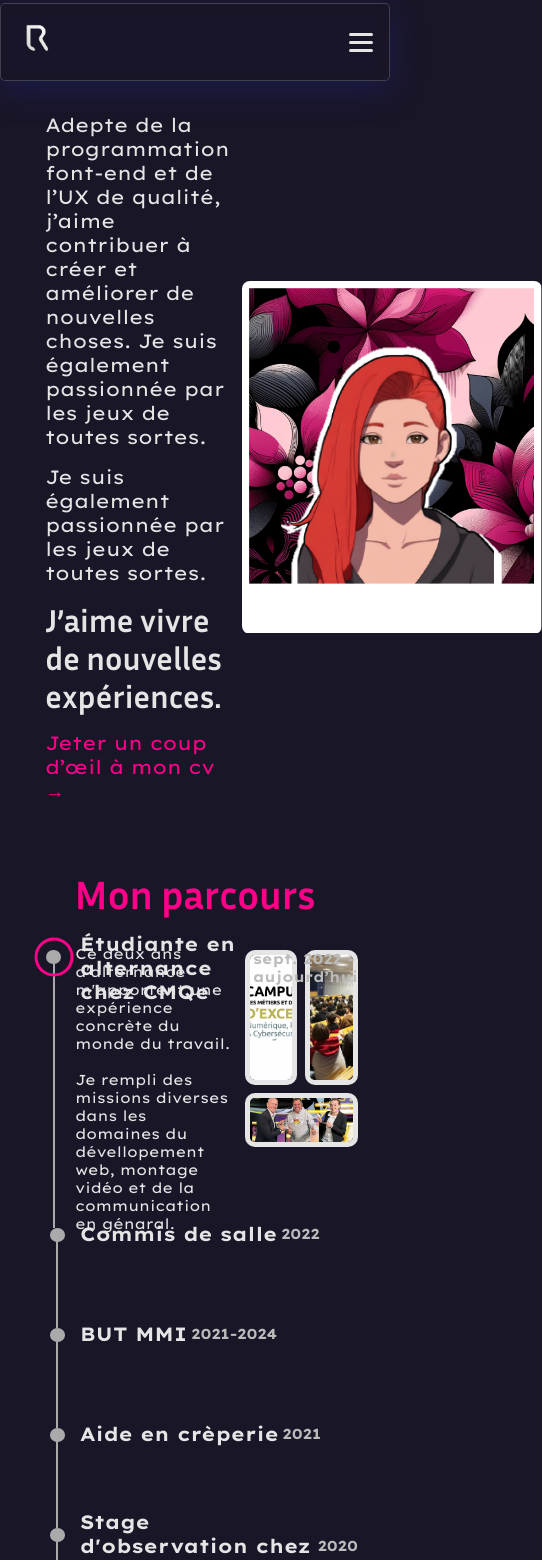
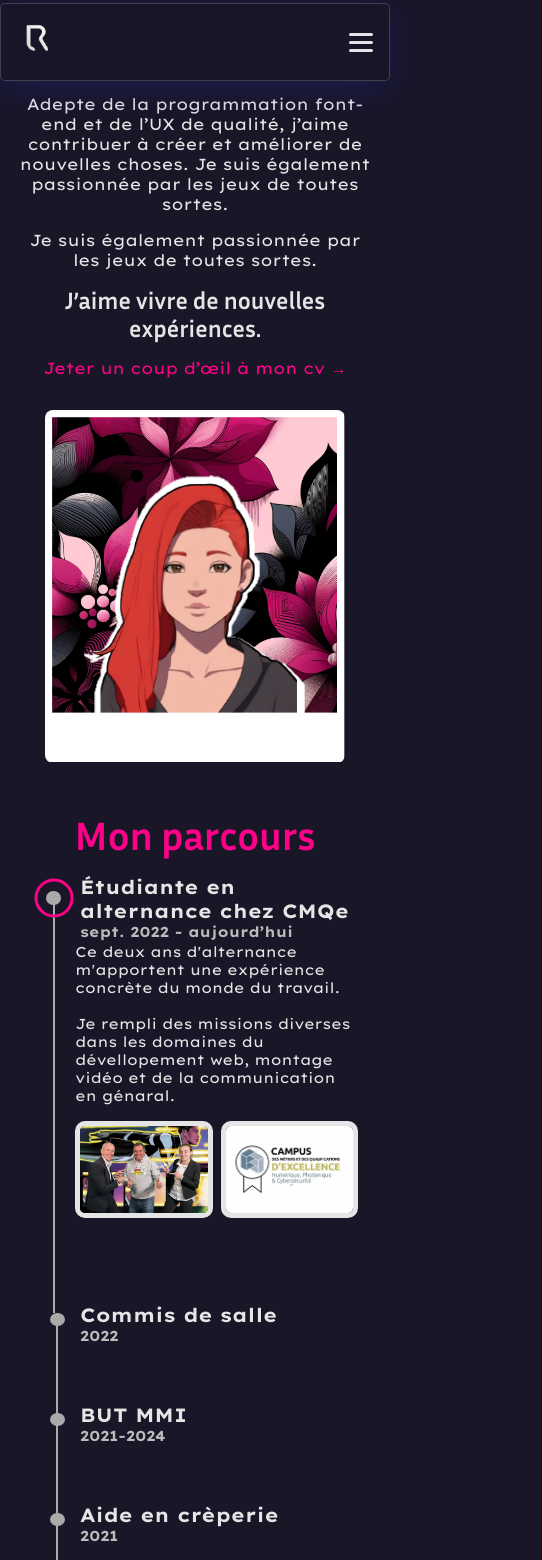
Before and after one commit to LauraR40/portfolio-laura, a SvelteKit app: page /propos in a window 390 px wide. Shown: the top 1560 px of the page, 542 px wide, since content can reach past the window. Built offline with nearby package versions, Linux system fonts and the light colour scheme.

Commit message:
A propos Responsive

```diff
--- a/src/components/propos/Body.svelte
+++ b/src/components/propos/Body.svelte
@@ -18,9 +18,8 @@
   </div>
 
   <div class="imgs">
-    <img src={imgs[0]} alt="" class="big" />
+    <img src={imgs[0]} alt="" class="small" />
     <img src={imgs[1]} alt="" class="small" />
-    <img src={imgs[2]} alt="" class="small" />
   </div>
 </div>
 
@@ -42,7 +41,6 @@
     display: grid;
     gap: 0.5rem;
     grid-template-columns: 1fr 1fr;
-    grid-template-rows: 1fr 1fr;
     height: 100%;
   }
 
@@ -55,15 +53,26 @@
     border: 5px solid var(--text-color);
   }
 
-  .big {
-    height: 40% !important;
+  .small {
     display: grid;
-    grid-column: 1 / span 2;
   }
 
-  .small {
-    display: grid;
-    /* grid: 1 / span 1; */
-    grid-row: 1;
+  @media (max-width: 768px) {
+    .row {
+      flex-direction: column;
+    }
+
+    .texte {
+      width: 100%;
+    }
+
+    .imgs {
+      width: 100%;
+      margin-top: 1rem;
+    }
+
+    .imgs img {
+      height: 70%;
+    }
   }
 </style>
--- a/src/components/propos/Hero.svelte
+++ b/src/components/propos/Hero.svelte
@@ -73,4 +73,34 @@
     width: 300px;
     border-radius: 8px;
   }
+
+  @media (max-width: 768px) {
+    .row {
+      flex-direction: column;
+      padding: 0 5%;
+      height: auto;
+      text-align: center;
+    }
+
+    .row > div {
+      margin: 1rem 0;
+    }
+
+    .texte p {
+      font-size: 1rem;
+    }
+
+    .texte h1 {
+      font-size: 1.5rem;
+    }
+
+    .texte a {
+      font-size: 1rem;
+    }
+
+    .img img {
+      width: 100%;
+      max-width: 300px;
+    }
+  }
 </style>
--- a/src/components/propos/TimeElement.svelte
+++ b/src/components/propos/TimeElement.svelte
@@ -151,4 +151,18 @@
     align-items: center;
     justify-content: center;
   }
+
+  @media (max-width: 768px) {
+    .time-element.active {
+      height: 50vh;
+    }
+    .content {
+      display: block;
+    }
+
+    .body {
+      height: 75%;
+      overflow-y: scroll;
+    }
+  }
 </style>
```
